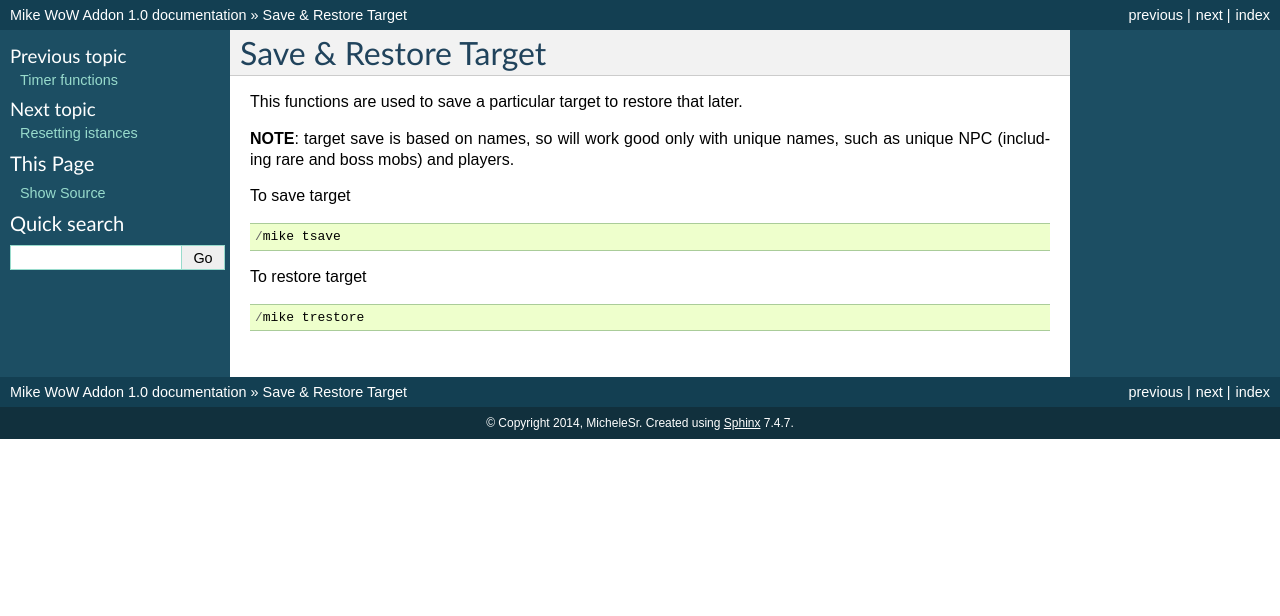
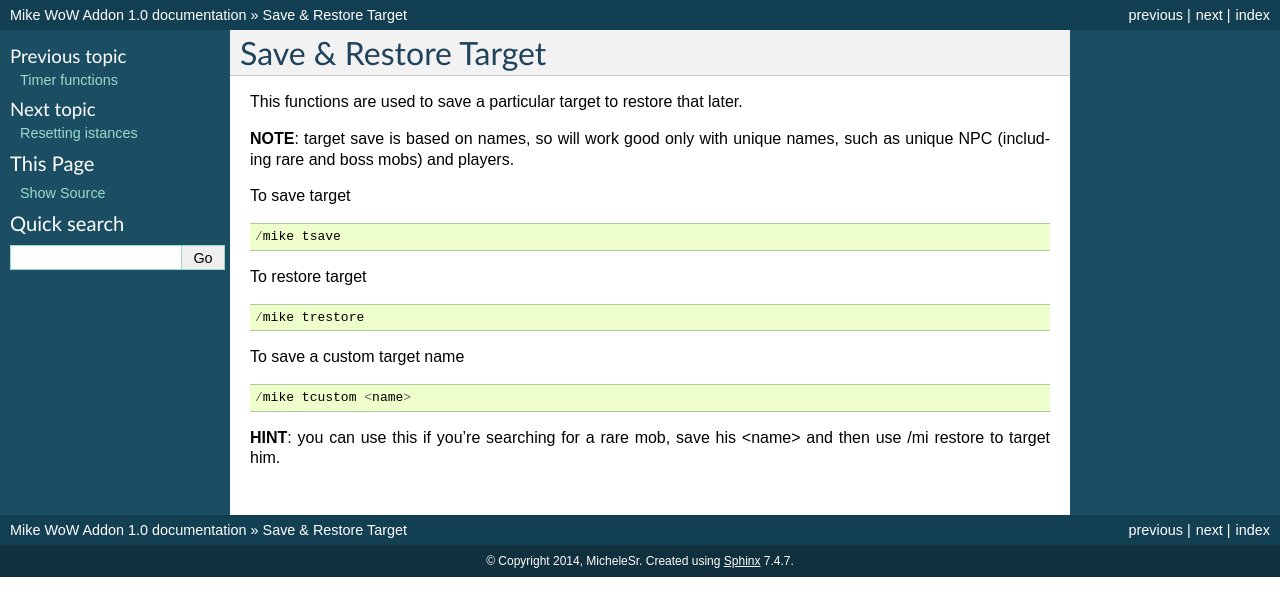
Before and after one commit to michelesr/mike-wow-addon, a Sphinx documentation site: the page built from doc/source/save_target.rst, in a window 1280 px wide. Shown: the top 616 px of the page. Built offline with Sphinx 7.4.7, drawn with Linux system fonts in a browser that asks for light colours.

Commit message:
add doc for tcustom

```diff
--- a/doc/source/save_target.rst
+++ b/doc/source/save_target.rst
@@ -16,3 +16,11 @@
 	/mike trestore
 
 ..
+
+To save a custom target name ::
+
+	/mike tcustom <name>
+
+..
+
+**HINT**: you can use this if you're searching for a rare mob, save his <name> and then use /mi restore to target him.
```
Also changed, not shown: 17 other files.
